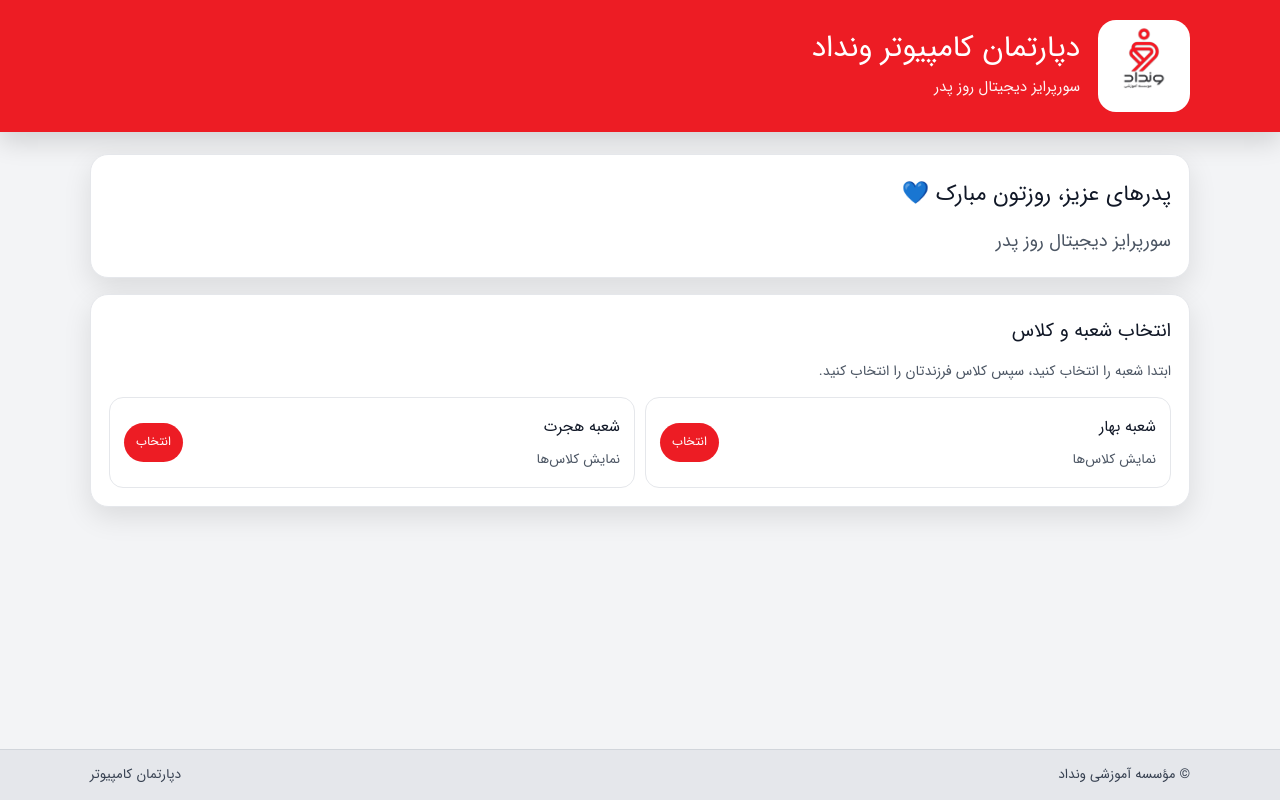
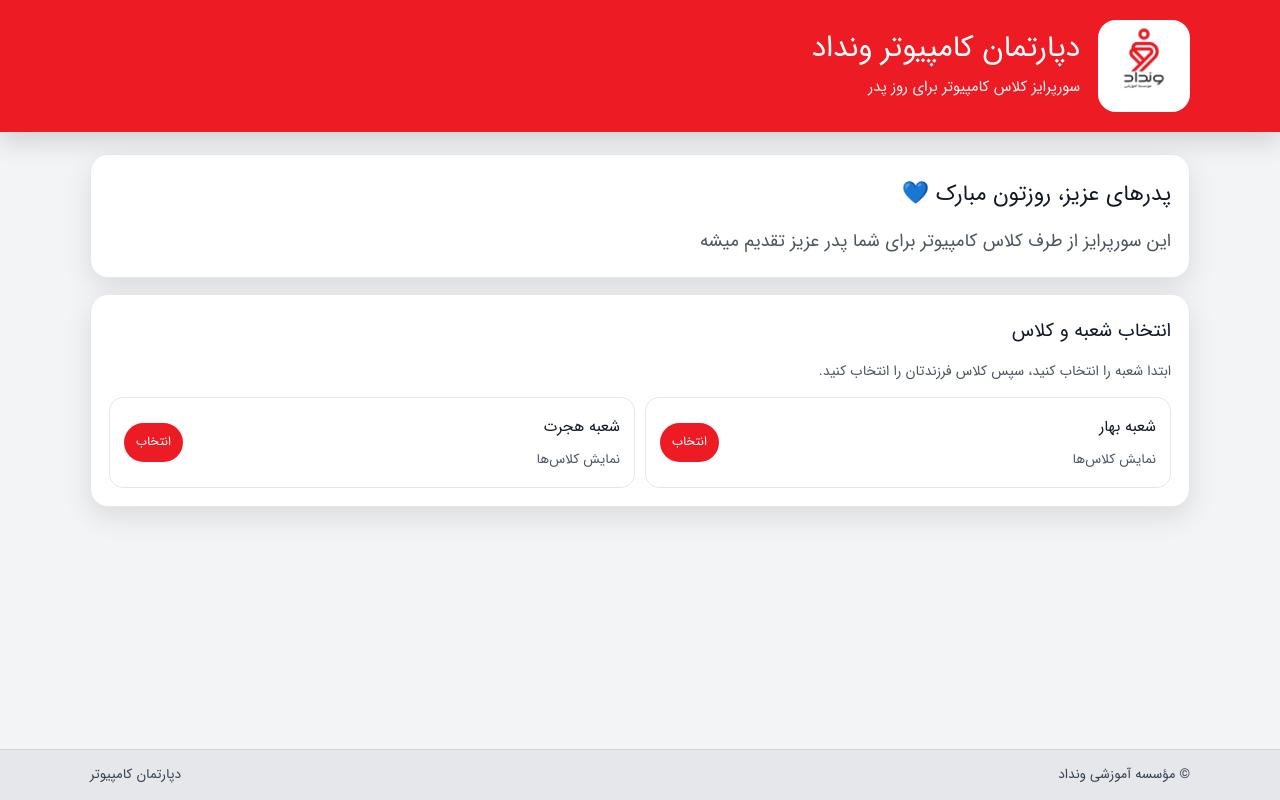
Before and after one commit to khademi83/vandad-fatherday, a plain HTML site: page index.html in a window 1280 px wide. Drawn offline with Linux system fonts and the light colour scheme; files whose address does not match are found by name.

Commit message:
Update index.html

```diff
--- a/index.html
+++ b/index.html
@@ -284,7 +284,7 @@
       <h1 class="bigtitle">
         دپارتمان کامپیوتر <span class="gray">ونداد</span>
       </h1>
-      <div class="subheader">سورپرایز دیجیتال روز پدر</div>
+      <div class="subheader">سورپرایز کلاس کامپیوتر برای روز پدر</div>
       <div class="font-note" id="fontNote">اگر فونت ایران‌سنس اعمال نشد، فایل‌های پوشه fonts را بررسی کنید.</div>
     </div>
   </div>
@@ -294,7 +294,7 @@
 
   <section class="card greet">
     <h2>پدرهای عزیز، روزتون مبارک 💙</h2>
-    <div class="surprise">سورپرایز دیجیتال روز پدر</div>
+    <div class="surprise">این سورپرایز از طرف کلاس کامپیوتر برای شما پدر عزیز تقدیم میشه </div>
   </section>
 
   <section class="card select">
```
